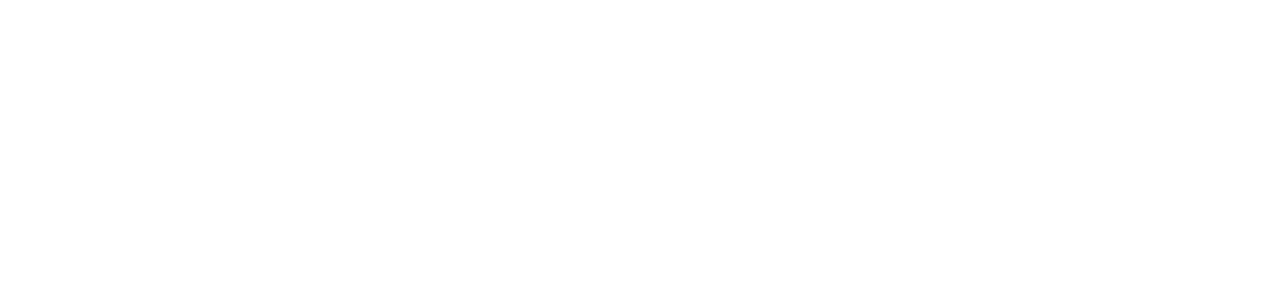
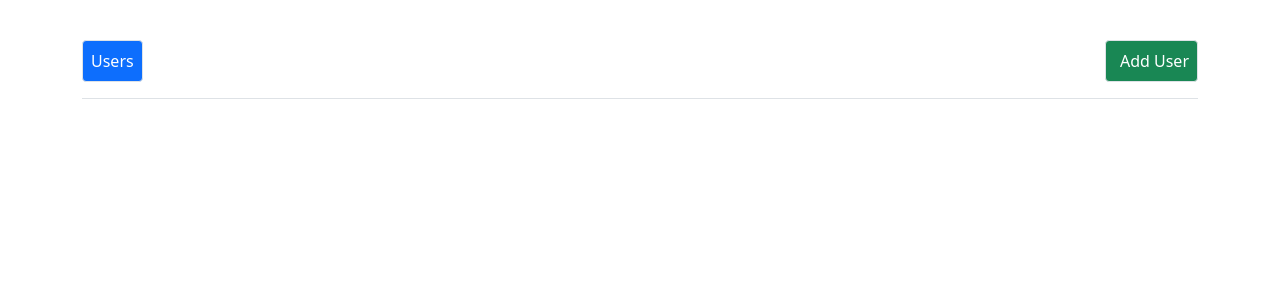
Before and after one commit to mishokirvalidze/Angular-homeworks, an Angular app in the folder 01-Forms/: page / in a window 1280 px wide. Shown: the top 300 px of the page. Built offline with nearby package versions, Linux system fonts and the light colour scheme.

Commit message:
add nav menu

```diff
--- a/01-Forms/src/app/app-routing.module.ts
+++ b/01-Forms/src/app/app-routing.module.ts
@@ -1,10 +1,17 @@
 import { NgModule } from '@angular/core';
 import { RouterModule, Routes } from '@angular/router';
+import { AppComponent } from './app.component';
 
-const routes: Routes = [];
+const routes: Routes = [
+  {
+    path: '',
+    component: AppComponent,
+    title: 'User',
+  },
+];
 
 @NgModule({
   imports: [RouterModule.forRoot(routes)],
-  exports: [RouterModule]
+  exports: [RouterModule],
 })
-export class AppRoutingModule { }
+export class AppRoutingModule {}
--- a/01-Forms/src/app/app.component.html
+++ b/01-Forms/src/app/app.component.html
@@ -0,0 +1,13 @@
+<div class="container mt-4">
+  <header
+    class="d-flex flex-wrap align-items-center justify-content-center justify-content-md-between py-3 mb-4 border-bottom">
+    <a routerLink=""
+      class="d-flex align-items-center px-2 py-2 text-dark text-decoration-none border rounded bg-primary text-white">
+      Users
+    </a>
+
+    <div class="col-md-1 text-end">
+      <div><a href="#" class="nav-link px-2 link-secondary border rounded bg-success text-white">Add User</a></div>
+    </div>
+  </header>
+</div>
```
